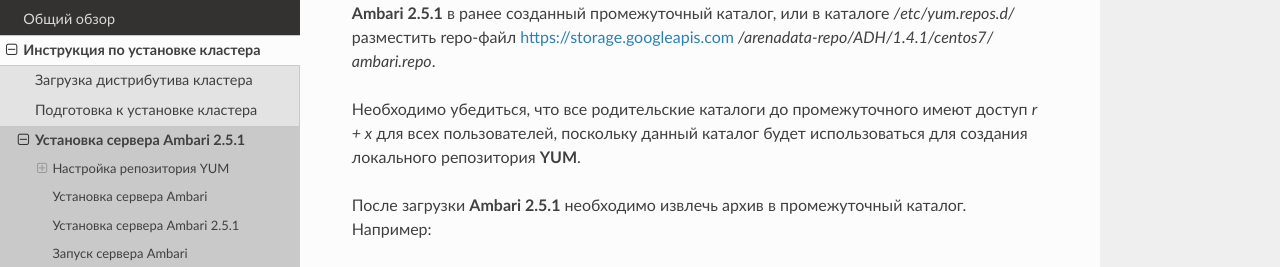
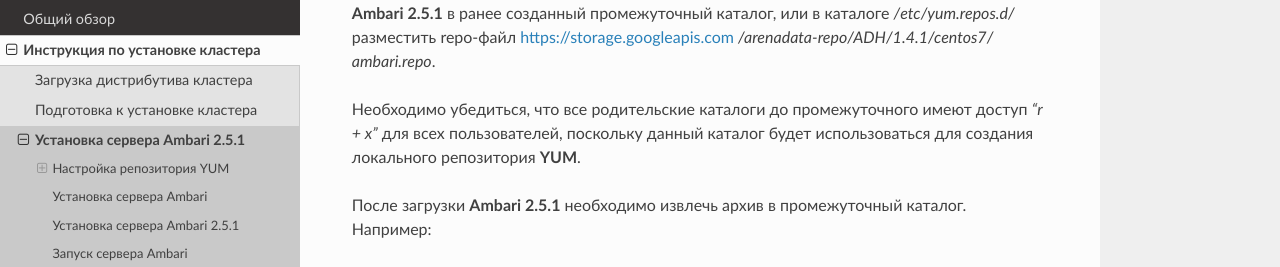
Before and after one commit to arenadata/docs_adps, a Sphinx documentation site: the page built from source/install/install.rst, in a window 1280 px wide and 900 px high, scrolled down 1630 px. Shown: the part 158-425 px from the top of the window. Built offline with Sphinx 7.4.7 and the Read the Docs theme 2.0.0, drawn with Linux system fonts in a browser that asks for light colours.

```diff
--- a/source/install/install.rst
+++ b/source/install/install.rst
@@ -88,7 +88,7 @@
 */arenadata-repo/ADH/1.4.1/centos7/ ambari.repo*.
 
 Необходимо убедиться, что все родительские каталоги до промежуточного
-имеют доступ *r + х* для всех пользователей, поскольку данный каталог
+имеют доступ *"r + х"* для всех пользователей, поскольку данный каталог
 будет использоваться для создания локального репозитория **YUM**.
 
 После загрузки **Ambari 2.5.1** необходимо извлечь архив в промежуточный
```
